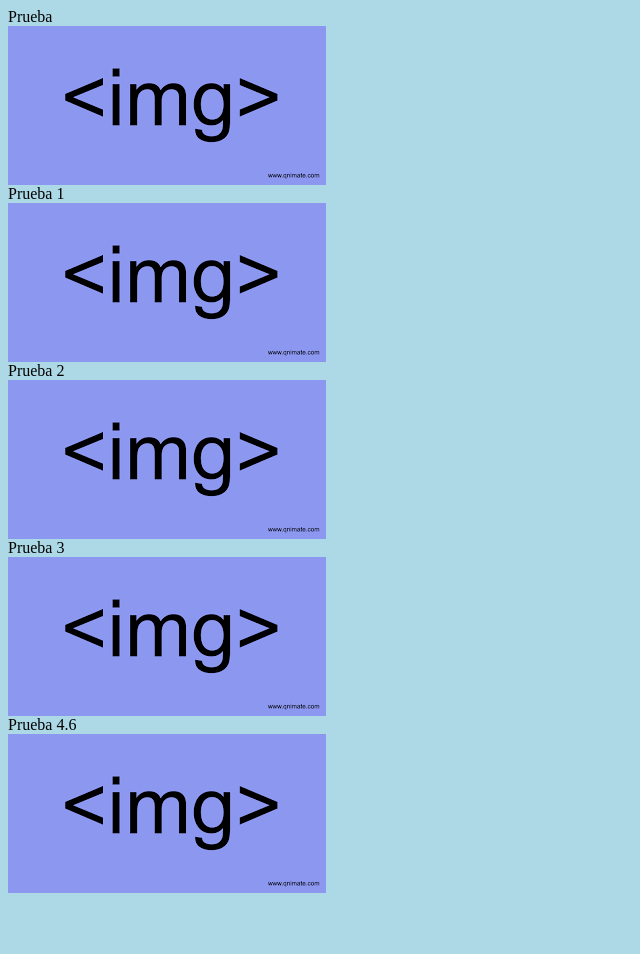
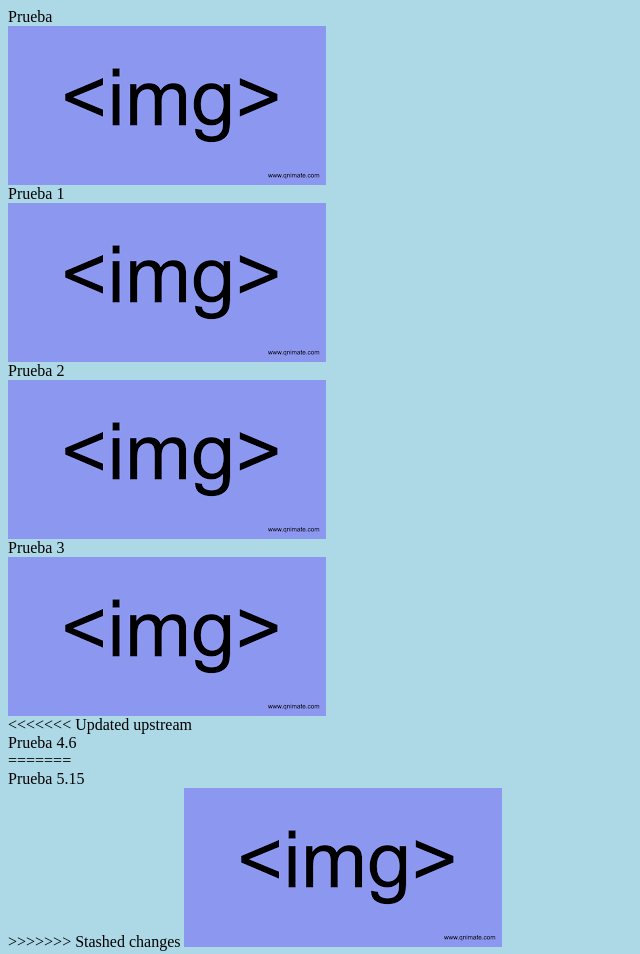
Before and after one commit to dialoko/alpha, a plain HTML site: page index.html in a window 1280 px wide. Shown: the whole page, without its empty margins (0-640 px from the left). Before the commit the page ends 901 px from the top, so only its background shows below. Drawn offline with Linux system fonts and the light colour scheme.

Commit message:
Fixed merge request observations

```diff
--- a/index.html
+++ b/index.html
@@ -21,7 +21,11 @@
             <img src="img/img.png" alt="">
         </div>
         <div>
+<<<<<<< Updated upstream
             <div>Prueba 4.6</div>
+=======
+            <div>Prueba 5.15</div>
+>>>>>>> Stashed changes
             <img src="img/img.png" alt="">
         </div>
     </body>
```
